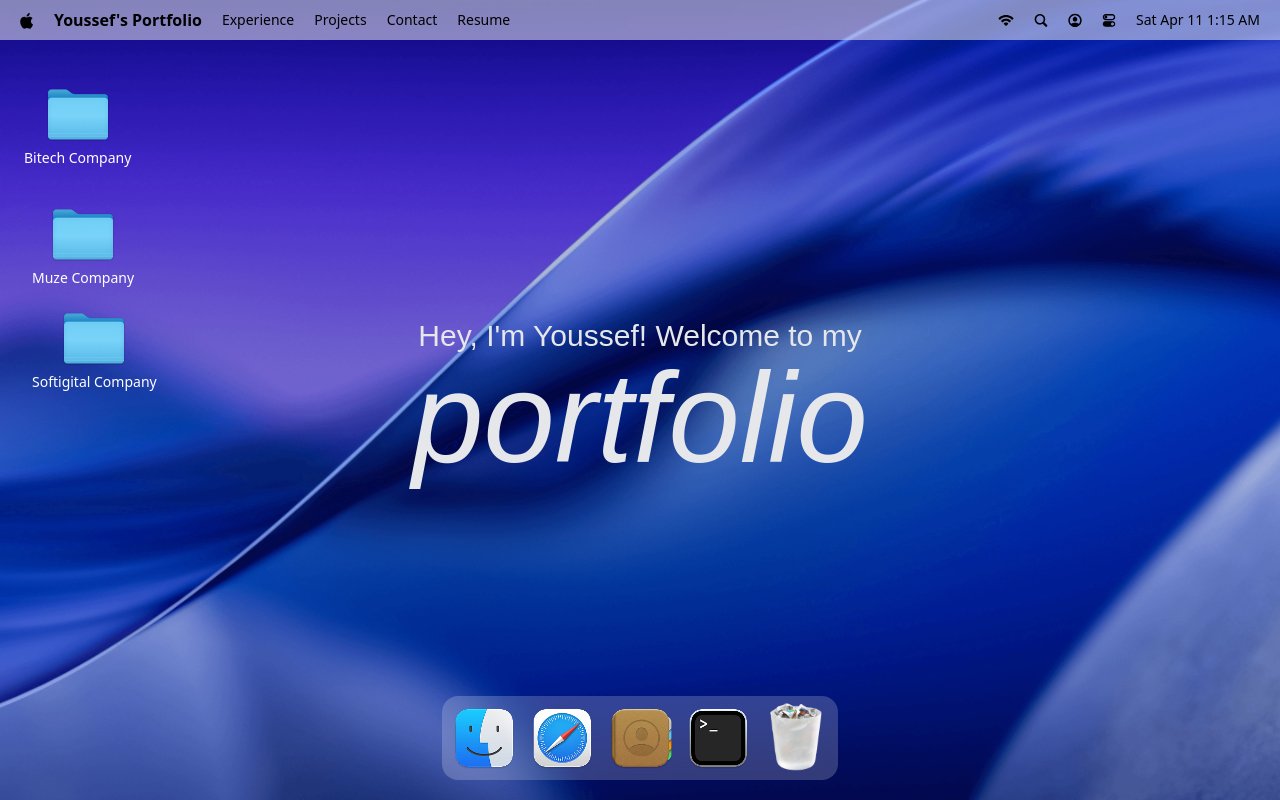
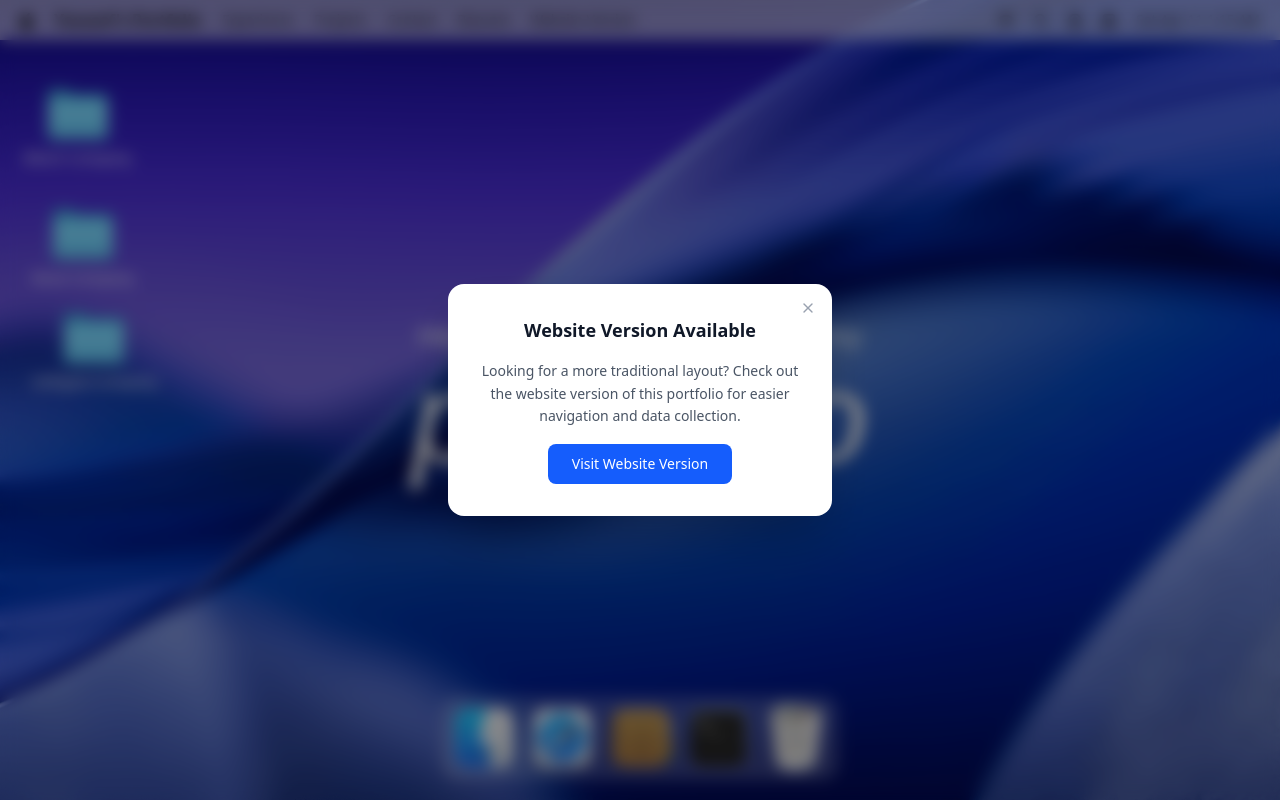
Before and after one commit to YoussefHlem/os-portfolio, a Next.js app: page / in a window 1280 px wide. Built offline with nearby package versions, Linux system fonts and the light colour scheme; a web font is replaced by a local one.

Commit message:
Add WebsiteVersionPopup component and update Navbar for external link support

```diff
--- a/src/app/ClientShell.tsx
+++ b/src/app/ClientShell.tsx
@@ -13,6 +13,7 @@ import TextWindow from "@/windows/Text";
 import ImageWindow from "@/windows/Image";
 import ContactWindow from "@/windows/Contact";
 import Home from "@/components/Home";
+import WebsiteVersionPopup from "@/components/WebsiteVersionPopup";
 import ResumeWindow from "@/windows/Resume";
 
 gsap.registerPlugin(Draggable);
@@ -32,6 +33,7 @@ export default function ClientShell() {
       <ImageWindow />
       <ContactWindow />
       <Home />
+      <WebsiteVersionPopup />
     </main>
   );
 }
--- a/src/app/globals.css
+++ b/src/app/globals.css
@@ -542,6 +542,30 @@ body {
     }
   }
 
+  .website-version-overlay {
+    @apply fixed inset-0 z-[9999] flex items-center justify-center bg-black/40 backdrop-blur-sm;
+  }
+
+  .website-version-popup {
+    @apply relative bg-white rounded-2xl shadow-2xl p-8 max-w-sm w-full mx-4 text-center space-y-4;
+
+    .popup-close {
+      @apply absolute top-3 right-3 p-1 rounded-full hover:bg-gray-100 text-gray-400 hover:text-gray-600 transition-colors;
+    }
+
+    h3 {
+      @apply text-lg font-bold text-gray-900;
+    }
+
+    p {
+      @apply text-sm text-gray-600 leading-relaxed;
+    }
+
+    a {
+      @apply inline-block bg-blue-600 text-white text-sm font-medium px-6 py-2.5 rounded-lg hover:bg-blue-700 transition-colors;
+    }
+  }
+
   #home-mobile {
     @apply absolute top-28 left-5 z-0 select-none sm:hidden;
 
--- a/src/components/Navbar.tsx
+++ b/src/components/Navbar.tsx
@@ -1,5 +1,5 @@
 import React from "react";
-import { locations, navIcons, navLinks } from "@/constants";
+import { type WindowKey, locations, navIcons, navLinks } from "@/constants";
 import dayjs from "dayjs";
 import useWindowStore from "@/store/window";
 import useLocationStore from "@/store/location";
@@ -16,10 +16,7 @@ const Navbar = () => {
 
   const hasOpenWindow = Object.values(windows).some((w) => w.isOpen);
 
-  const toggleWindow = (
-    key: (typeof navLinks)[number]["type"],
-    name: string,
-  ) => {
+  const toggleWindow = (key: WindowKey, name: string) => {
     const locationKey = NAV_LOCATION_MAP[name];
     if (windows[key]?.isOpen && !locationKey) {
       closeWindow(key);
@@ -36,14 +33,28 @@ const Navbar = () => {
           <p className={"font-bold"}>Youssef's Portfolio</p>
 
           <ul>
-            {navLinks.map((item) => (
+            {navLinks.map((item) =>
+              "href" in item ? (
+                <li key={item.id}>
+                  <p>
+                    <a
+                      href={item.href}
+                      target="_blank"
+                      rel="noopener noreferrer"
+                    >
+                      {item.name}
+                    </a>
+                  </p>
+                </li>
+              ) : (
                 <li
                   key={item.id}
                   onClick={() => toggleWindow(item.type, item.name)}
                 >
                   <p>{item.name}</p>
                 </li>
-            ))}
+              ),
+            )}
           </ul>
         </div>
         <div>
--- /dev/null
+++ b/src/components/WebsiteVersionPopup.tsx
@@ -0,0 +1,44 @@
+"use client";
+
+import { useEffect, useState } from "react";
+import { X } from "lucide-react";
+
+const WEBSITE_URL = "https://youssef-halim-3d-portfolio.vercel.app/";
+
+const WebsiteVersionPopup = () => {
+  const [visible, setVisible] = useState(false);
+
+  useEffect(() => {
+    const timer = setTimeout(() => setVisible(true), 5000);
+    return () => clearTimeout(timer);
+  }, []);
+
+  if (!visible) return null;
+
+  return (
+    <div className="website-version-overlay" onClick={() => setVisible(false)}>
+      <div
+        className="website-version-popup"
+        onClick={(e) => e.stopPropagation()}
+      >
+        <button
+          type="button"
+          className="popup-close"
+          onClick={() => setVisible(false)}
+        >
+          <X className="size-4" />
+        </button>
+        <h3>Website Version Available</h3>
+        <p>
+          Looking for a more traditional layout? Check out the website version
+          of this portfolio for easier navigation and data collection.
+        </p>
+        <a href={WEBSITE_URL} target="_blank" rel="noopener noreferrer">
+          Visit Website Version
+        </a>
+      </div>
+    </div>
+  );
+};
+
+export default WebsiteVersionPopup;
--- a/src/constants/index.ts
+++ b/src/constants/index.ts
@@ -37,7 +37,8 @@ export type RootFolder = FolderNode & { type: LocationType };
 export type NavLink = {
   id: number;
   name: string;
-  type: WindowKey;
+  type?: WindowKey;
+  href?: string;
 };
 
 export type NavIcon = {
@@ -115,6 +116,11 @@ const navLinks = [
     id: 4,
     name: "Resume",
     type: "resume",
+  },
+  {
+    id: 5,
+    name: "Website Version",
+    href: "https://youssef-halim-3d-portfolio.vercel.app/",
   },
 ] as const satisfies readonly NavLink[];
 
```
Lines whose indentation alone changed are shown as unchanged.
